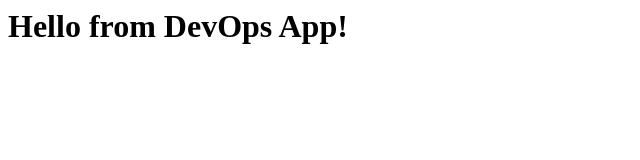
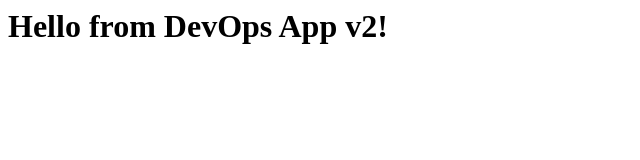
Before and after one commit to isuzmen/linux-web-deployment-lab, a plain HTML site: page app/index.html in a window 1280 px wide. Shown: the full height of the page, 0-640 px from the left. Drawn offline with Linux system fonts and the light colour scheme.

Commit message:
Update homepage heading to v2

```diff
--- a/app/index.html
+++ b/app/index.html
@@ -1 +1 @@
-<h1>Hello from DevOps App!</h1>
+<h1>Hello from DevOps App v2!</h1>
```
